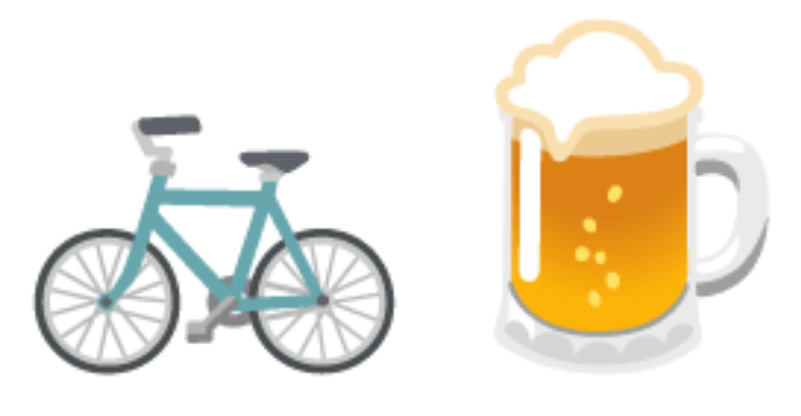
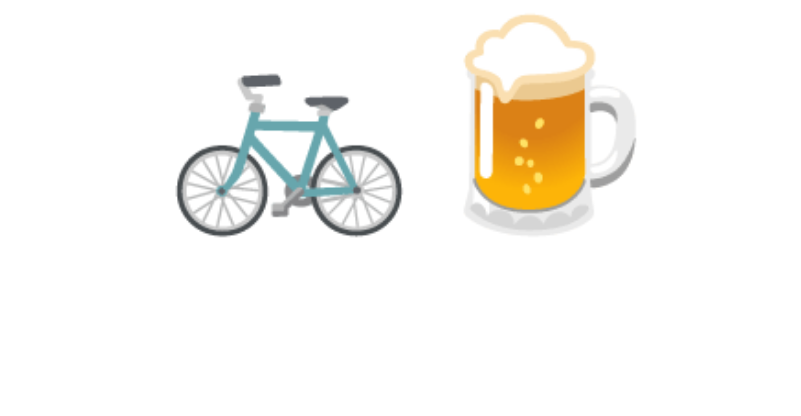
Before and after one commit to ncrow/bonggg, a plain HTML site: page index.html in a window 1280 px wide. Shown: the whole page, without its empty margins (226-1027 px from the left). Drawn offline with Linux system fonts and the light colour scheme.

Commit message:
switched to vh

```diff
--- a/index.html
+++ b/index.html
@@ -8,7 +8,7 @@
 
 	#text {
 		text-align: center;
-		font-size: 25vw;
+		font-size: 25vh;
 	}
 
 	</style>
```
